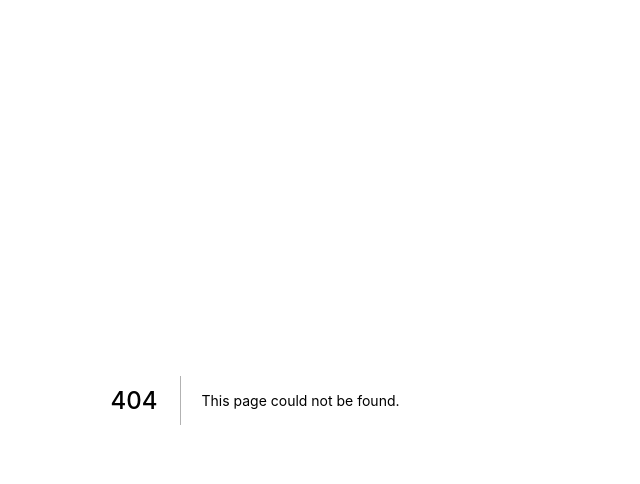
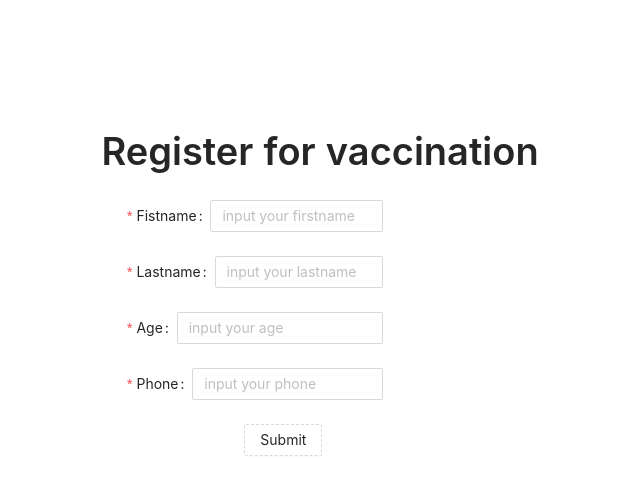
Before and after one commit to chalermchai61010182/Internship-V2, a Next.js app: page /src/Register in a window 1280 px wide. Before the commit this address had no page. Shown: the top 484 px of the page, without its empty margins (385-1025 px from the left). Built offline with nearby package versions, Linux system fonts and the light colour scheme.

Commit message:
Create Register.js

```diff
--- /dev/null
+++ b/pages/src/Register.js
@@ -0,0 +1,148 @@
+import React, { useState, useEffect } from "react";
+import { Form, Input, Button, message, Typography } from "antd";
+import { useRouter } from "next/router";
+import "antd/dist/antd.css";
+// import "../src/assets/css/App.css";
+
+const success = () => {
+  message
+    .loading("Action in progress..", 1)
+    .then(() => message.success("Loading finished", 2));
+};
+
+const FormLayoutDemo = () => {
+  var data = [];
+  const router = useRouter();
+
+  const handleDeleteClick = (key) => {
+    setData(data.filter((item) => item.key !== key));
+    localStorage.setItem(
+      "remove",
+      JSON.stringify(data.filter((item) => item.key !== key))
+    );
+  };
+
+  const { Title } = Typography;
+  const [form] = Form.useForm();
+  const [formLayout, setFormLayout] = useState("horizontal");
+  const onFormLayoutChange = ({ layout }) => {
+    setFormLayout(layout);
+  };
+  const buttonItemLayout =
+    formLayout === "horizontal"
+      ? {
+          wrapperCol: {
+            span: 14,
+            offset: 4,
+          },
+        }
+      : null;
+
+  const contentStyle = {
+    marginTop: "2%",
+    marginLeft: "40%",
+    marginRight: "40%",
+  };
+
+  function handleonFinish(values) {
+    //ถ้าไม่มีข้อมูลให้ ข้อมูลเป็นค่าเปล่า
+    // console.log("1212121");
+    if (!localStorage.getItem("data")) {
+      localStorage.setItem("data", JSON.stringify([]));
+    }
+    data = JSON.parse(localStorage.getItem("data"));
+    console.log(data);
+    console.log(typeof data);
+    data.push(values);
+    localStorage.setItem("data", JSON.stringify(data));
+
+    router.push("../src/List"); //ไว้ท้ายเพราะเพื่อให้ข้อมูลทำงานเสร็จทั้งหมดค่อยเปลี่ยน page
+  }
+
+  return (
+    <div className="App">
+      <Title className="App" style={{ marginLeft: "38%", marginTop: "10%" }}>
+        Register for vaccination
+      </Title>
+
+      <Form
+        onFinish={handleonFinish}
+        // {...formItemLayout}
+        layout={formLayout}
+        form={form}
+        initialValues={{
+          layout: formLayout,
+        }}
+        onValuesChange={onFormLayoutChange}
+        style={contentStyle}
+      >
+        <Form.Item
+          label="Fistname"
+          name="firstname"
+          rules={[
+            {
+              required: true,
+              message: "Please input your firstname",
+              whitespace: true,
+            },
+          ]}
+        >
+          <Input type="text" placeholder="input your firstname" />
+        </Form.Item>
+        <Form.Item
+          label="Lastname"
+          name="lastname"
+          rules={[
+            {
+              required: true,
+              message: "Please input your lastname",
+              whitespace: true,
+            },
+          ]}
+        >
+          <Input type="text" placeholder="input your lastname" />
+        </Form.Item>
+
+        <Form.Item
+          label="Age"
+          name="age"
+          rules={[
+            {
+              required: true,
+              message: "Please input your age",
+              whitespace: true,
+            },
+          ]}
+        >
+          <Input type="number" placeholder="input your age" />
+        </Form.Item>
+
+        <Form.Item
+          label="Phone"
+          name="phone"
+          rules={[
+            {
+              required: true,
+              message: "Please input your phone",
+              whitespace: true,
+            },
+          ]}
+        >
+          <Input type="number" placeholder="input your phone" />
+        </Form.Item>
+        <Form.Item {...buttonItemLayout}>
+          <Button
+            style={{ marginLeft: "50%" }}
+            htmlType="submit"
+            onClick={success}
+            type="dashed"
+          >
+            Submit
+          </Button>
+        </Form.Item>
+      </Form>
+    </div>
+  );
+};
+
+export default FormLayoutDemo;
```
